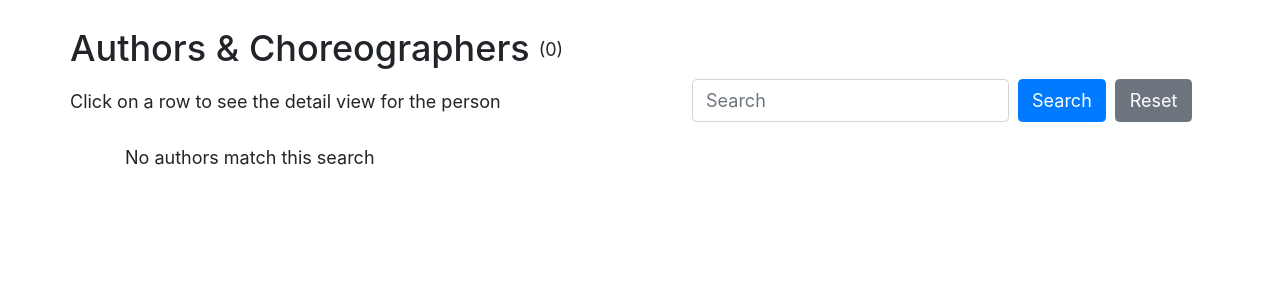
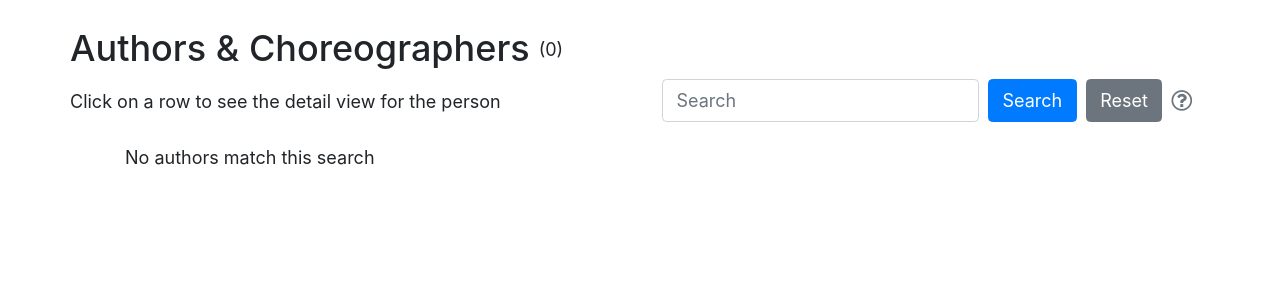
Before and after one commit to dexedge/django-deployment, a Django app: page /authors/ in a window 1280 px wide. Shown: the part 67-367 px from the top of the page. Run offline with Django 3.2, Linux system fonts and the light colour scheme; data that the repository does not hold is empty; some libraries are stand-ins or nearby versions; some web fonts are replaced.

Commit message:
Added search help to Works, Authors, Composers

```diff
--- a/schletter_app/templates/schletter_app/authors.html
+++ b/schletter_app/templates/schletter_app/authors.html
@@ -14,6 +14,8 @@
       <div class="form-group pb-1 mr-2">
         <button class="btn btn-primary mr-2" type="submit">Search</button>
         <a class="btn btn-secondary mr-2" href="{% url 'schletter_app:authors' %}" role="button">Reset</a>
+        <i class="mr-2 text-secondary fa fa-question-circle-o" style="font-size:24px" data-container="body" data-toggle="popover" data-placement="top" data-content="Case-insensitive search on  full or partial last or first names">
+        </i>
       </div>
     </form>
   </div>
--- a/schletter_app/templates/schletter_app/base.html
+++ b/schletter_app/templates/schletter_app/base.html
@@ -11,6 +11,7 @@
   {% bootstrap_css %}
   {% bootstrap_javascript jquery='full' %}
   <link rel="stylesheet" href="{% static 'schletter/style.css' %}">
+  <link rel="stylesheet" href="https://cdnjs.cloudflare.com/ajax/libs/font-awesome/4.7.0/css/font-awesome.min.css">
 </head>
 <body>
   <nav class="navbar sticky-top navbar-expand-md navbar-light bg-light mb-4 border">
@@ -77,5 +78,10 @@
       </nav>
     {% endif %}
   </main>
+  <script>
+    $(function () {
+      $('[data-toggle="popover"]').popover()
+    })
+  </script>
 </body>
 </html>
--- a/schletter_app/templates/schletter_app/composers.html
+++ b/schletter_app/templates/schletter_app/composers.html
@@ -15,6 +15,8 @@
       <div class="form-group pb-1 mr-2">
         <button class="btn btn-primary mr-2" type="submit">Search</button>
         <a class="btn btn-secondary mr-2" href="{% url 'schletter_app:composers' %}" role="button">Reset</a>
+        <i class="mr-2 text-secondary fa fa-question-circle-o" style="font-size:24px" data-container="body" data-toggle="popover" data-placement="top" data-content="Case-insensitive search on full or partial last or first names">
+        </i>
       </div>
     </form>
   </div>
--- a/schletter_app/templates/schletter_app/works.html
+++ b/schletter_app/templates/schletter_app/works.html
@@ -15,6 +15,8 @@
       <div class="form-group pb-1 mr-2">
         <button class="btn btn-primary mr-2" type="submit">Search</button>
         <a class="btn btn-secondary mr-2" href="{% url 'schletter_app:works' %}" role="button">Reset</a>
+        <i class="mr-2 text-secondary fa fa-question-circle-o" style="font-size:24px" data-container="body" data-toggle="popover" data-placement="top" data-content="Case-insensitive search on full or partial title or genre">
+        </i>
       </div>
     </form>
     {% comment %} <small class="ml-auto pr-3 pt-2">Search by full or partial title or genre</small> {% endcomment %}
```
